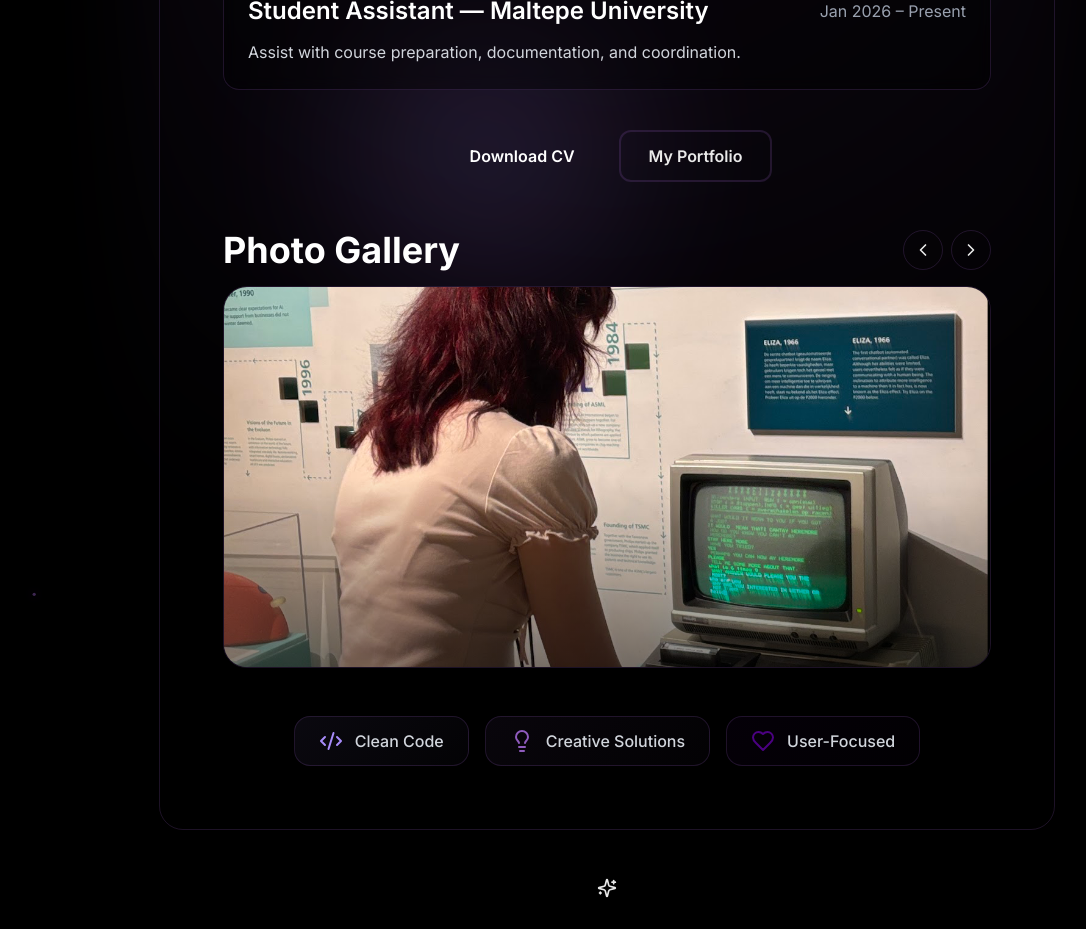
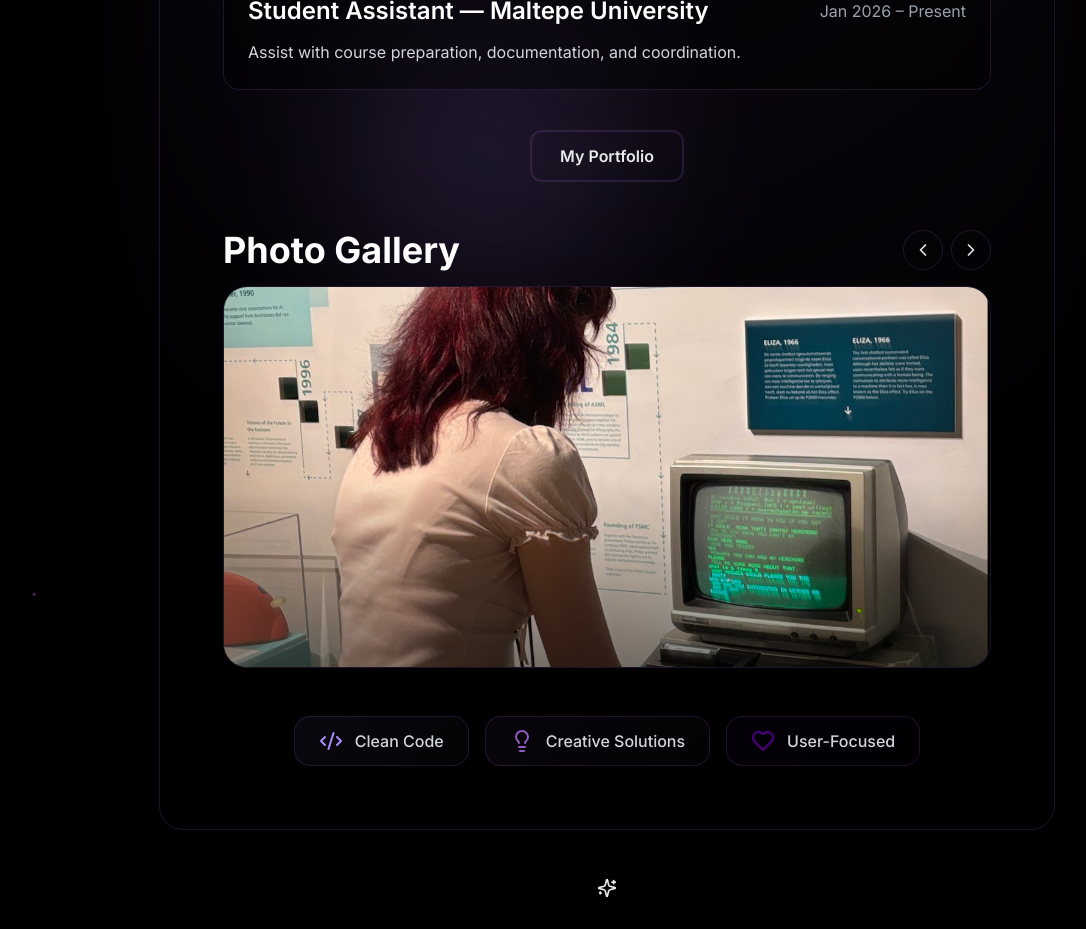
Before and after one commit to suuslu/suuslu.github.io, a React (Vite) app: page / in a window 1280 px wide. Shown: the part 2480-3409 px from the top of the page, without its empty margins (33-1119 px from the left). Built offline with nearby package versions, Linux system fonts and the light colour scheme.

Commit message:
Remove CV button from about section

```diff
--- a/src/app/components/about-me.tsx
+++ b/src/app/components/about-me.tsx
@@ -303,16 +303,6 @@ export function AboutMe() {
                 className="mt-10 flex flex-wrap items-center justify-center gap-4"
               >
                 <a
-                  href="/aysesuuslucv2026new.pdf"
-                  className="group relative px-7 py-3 rounded-xl bg-accent text-white transition-all duration-300 hover:scale-105"
-                  style={{ fontWeight: 600 }}
-                  target="_blank"
-                  rel="noopener noreferrer"
-                >
-                  <span className="relative z-10">Download CV</span>
-                  <div className="absolute inset-0 opacity-0 group-hover:opacity-100 transition-opacity duration-300 blur-xl bg-accent-2/50" />
-                </a>
-                <a
                   href="https://drive.google.com/drive/folders/1KAa9J34nTpt-0PbesXKkqW1ryC1auri7"
                   className="px-7 py-3 rounded-xl border-2 border-accent-2 text-accent-3 transition-all duration-300 hover:bg-accent-2/10 hover:border-accent-3 hover:scale-105"
                   style={{ fontWeight: 600 }}
```
